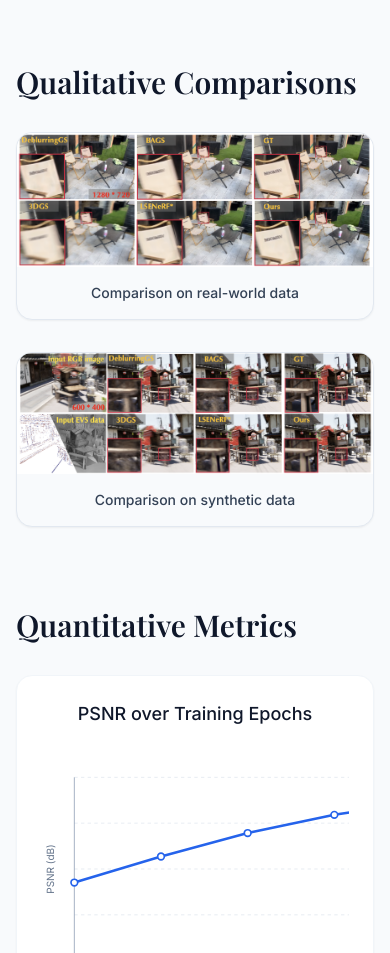
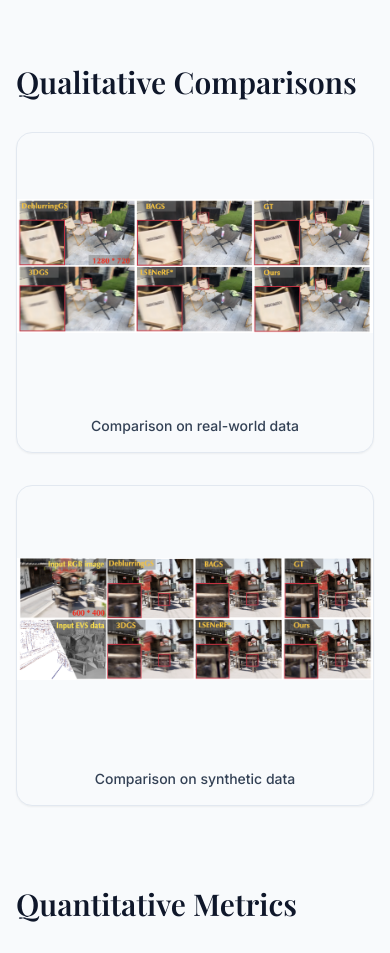
Before and after one commit to OpenImagingLab/AsyncEvGS, a React (Vite) app: page / in a window 390 px wide. Shown: the part 4160-5113 px from the top of the page. Built offline with nearby package versions, Linux system fonts and the light colour scheme.

Commit message:
style: improve qualitative comparison image display
- Increase image size with aspect-ratio container
- Ensure consistent dimensions across both images
- Use object-contain to preserve image quality
- Align captions properly below images
- Change to lg breakpoint for better desktop display

```diff
--- a/src/App.tsx
+++ b/src/App.tsx
@@ -556,14 +556,16 @@
         {/* Qualitative Comparisons */}
         <section className="mb-20">
           <h2 className="font-serif text-3xl font-semibold mb-8 text-slate-900">Qualitative Comparisons</h2>
-          <div className="grid grid-cols-1 md:grid-cols-2 gap-8">
+          <div className="grid grid-cols-1 lg:grid-cols-2 gap-8">
             {/* Real-world comparison */}
             <div className="bg-slate-50 rounded-2xl overflow-hidden border border-slate-200 shadow-sm">
+              <div className="aspect-[4/3] overflow-hidden">
                 <img
                   src={realWorldPatio}
                   alt="Comparison on real-world data"
-                className="w-full h-auto"
+                  className="w-full h-full object-contain"
                 />
+              </div>
               <div className="p-4 text-center">
                 <p className="text-sm font-medium text-slate-700">Comparison on real-world data</p>
               </div>
@@ -571,11 +573,13 @@
 
             {/* Synthetic comparison */}
             <div className="bg-slate-50 rounded-2xl overflow-hidden border border-slate-200 shadow-sm">
+              <div className="aspect-[4/3] overflow-hidden">
                 <img
                   src={syntheticTrollet}
                   alt="Comparison on synthetic data"
-                className="w-full h-auto"
+                  className="w-full h-full object-contain"
                 />
+              </div>
               <div className="p-4 text-center">
                 <p className="text-sm font-medium text-slate-700">Comparison on synthetic data</p>
               </div>
```
Lines whose indentation alone changed are shown as unchanged.
